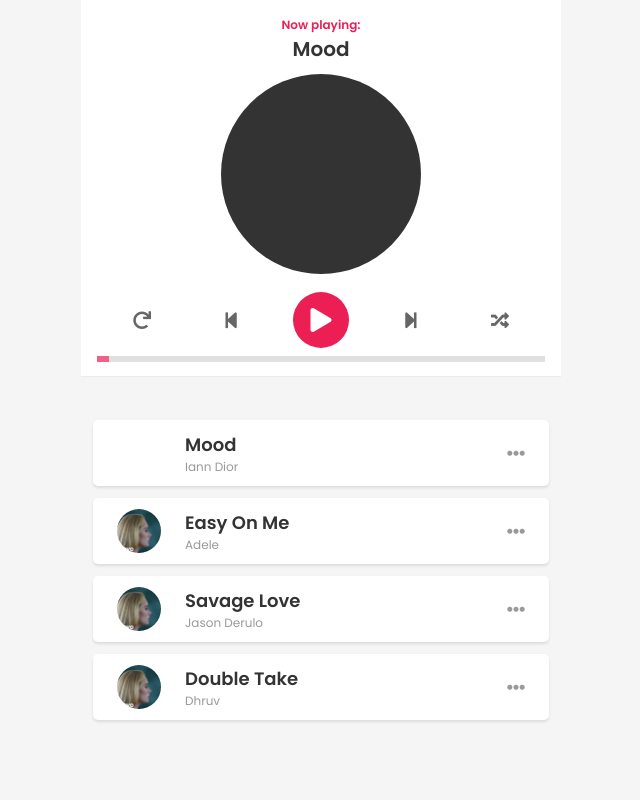
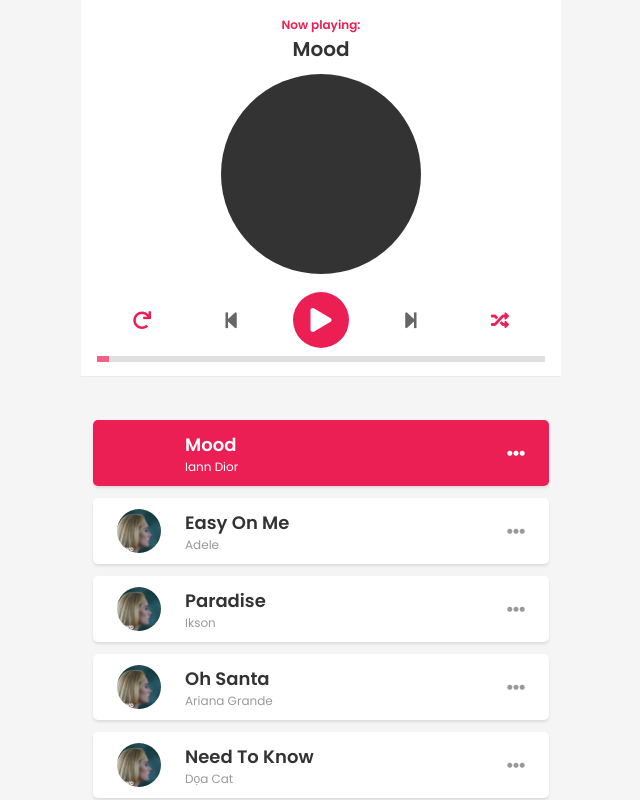
Before and after one commit to NguyenThiThuQuyen/Music-Player, a plain HTML site: page assets/index.html in a window 1280 px wide. Both pictures are taken after a click on the element 461 px from the left and 320 px from the top of the page. Shown: the top 800 px of the page, without its empty margins (319-959 px from the left). Drawn offline with Linux system fonts and the light colour scheme.

Commit message:
add change

```diff
--- a/assets/index.html
+++ b/assets/index.html
@@ -56,6 +56,8 @@
             const $ = document.querySelector.bind(document)
             const $$ = document.querySelectorAll.bind(document)
 
+            const PLAYER_STORAGE_KEY = 'F8_PLAYER'
+
             const player = $('.player')
             const cd = $('.cd')
             const heading = $('header h2')
@@ -67,12 +69,16 @@
             const nextBtn = $('.btn-next')
             const randomBtn = $('.btn-random')
             const repeatBtn = $('.btn-repeat')
+            const playlist = $('.playlist')
+
 
 
             const app = {
               currentIndex: 0,
               isPlaying: false,
               isRandom: false,
+              isRepeat: false,
+              config: JSON.parse(localStorage.getItem(PLAYER_STORAGE_KEY)) || {},
               songs: [
               {
                     name: 'Mood',
@@ -84,6 +90,24 @@
                     name: 'Easy On Me',
                     singer: 'Adele',
                     path: 'music/EasyOnMe.mp3',
+                    image: 'img/EasyOnMe.jpg'
+                },
+                {
+                    name: 'Paradise',
+                    singer: 'Ikson',
+                    path: 'music/Paradise.mp3',
+                    image: 'img/EasyOnMe.jpg'
+                },
+                {
+                    name: 'Oh Santa',
+                    singer: 'Ariana Grande',
+                    path: 'music/OhSanta.mp3',
+                    image: 'img/EasyOnMe.jpg'
+                },
+                {
+                    name: 'Need To Know',
+                    singer: 'Dọa Cat',
+                    path: 'music/needtoknow.mp3',
                     image: 'img/EasyOnMe.jpg'
                 },
                 {
@@ -101,10 +125,14 @@
 
 
             ],
+            setConfig: function(key, value){
+              this.config[key] = value;
+              localStorage.setItem(PLAYER_STORAGE_KEY, JSON.stringify(this.config))
+            },
             render: function(){
-                const htmls = this.songs.map(song => {
+                const htmls = this.songs.map((song, index) => {
                     return `
-                        <div class="song">
+                        <div class="song ${index === this.currentIndex ? 'active' : ''}" data-index="${index}" >
                             <div class="thumb"
                                 style="background-image: url('${song.image}')">
                             </div>
@@ -119,7 +147,7 @@
                     `
                 })
 
-                $('.playlist').innerHTML = htmls.join('')
+                playlist.innerHTML = htmls.join('')
             },
             defineProperties: function(){
               Object.defineProperty(this, 'currentSong', {
@@ -127,6 +155,7 @@
                   return this.songs[this.currentIndex]
                 }
               })
+
             },
             handleEvents: function() {
               const _this = this
@@ -184,7 +213,7 @@
 
               // xử lý khi tua song
               progress.onchange = function(e) {
-                const seekTime = e.target.value * audio.duration /100
+                const seekTime = audio.duration /100 * e.target.value
                 audio.currentTime = seekTime
               }
 
@@ -196,6 +225,8 @@
                   _this.nextSong()
                 }
                 audio.play()
+                _this.render()
+                _this.scrollToActiveSong()
               }
 
               // khi prev song
@@ -206,23 +237,68 @@
                   _this.prevSong()
                 }
                 audio.play()
+                _this.render()
+                _this.scrollToActiveSong()
               }
 
               // xử lý bật/tắt random song
               randomBtn.onclick = function(e) {
                 _this.isRandom = !_this.isRandom
+                _this.setConfig('isRandom', _this.isRandom)
                 randomBtn.classList.toggle('active', _this.isRandom)
+              }
+
+              // xử lý lập lại một song
+              repeatBtn.onclick = function(e){
+                _this.isRepeat = !_this.isRepeat
+                _this.setConfig('isRepeat', _this.isRepeat)
+                repeatBtn.classList.toggle('active', _this.isRepeat)
               }
 
               // xử lý next song khi adio ended
               audio.onended = function () {
+                if(_this.isRepeat){
+                  audio.play()
+                }else {
                   nextBtn.click()
                 }
+              }
+
+              // lắng nghe hành vi click vào playlish
+              playlist.onclick = function (e){
+                const songNode = e.target.closest('.song:not(.active)')
+                if(songNode ||  e.target.closest('(.option)')) {
+                // xử lý khi click vào song
+                  if (songNode) {
+                    // console.log(e.target)
+                    _this.currentIndex = Number(songNode.dataset.index)
+                    _this.loadCurrentSong
+                    _this.render()
+                    audio.play()
+                  }
+                // xử lý khi click vào song option
+                  // if (e.target.closest('(.option)')){
+
+                  // }
+                }
+              }
+            },
+            scrollToActiveSong: function() {
+              setTimeout(() => {
+                $('.song.active').scrollIntoView({
+                  behavior: 'smooth',
+                  block: 'nearest'
+                })
+              }, 300)
             },
             loadCurrentSong: function(){
               heading.textContent = this.currentSong.name
               cdThumb.style.backgroundImage = `url('${this.currentSong.image}')`
               audio.src = this.currentSong.path
+            },
+            loadConfig: function(){
+              this.isRandom = this.config.isRandom
+              this.isRepeat = this.config.isRepeat
             },
             nextSong: function() {
               this.currentIndex++
@@ -249,6 +325,8 @@
               this.loadCurrentSong()
             },
             start: function(){
+              // gán cấu hình từ config vào ứng dụng
+              this.loadConfig()
               //dinh nghia cac thuoc tinh cho obj
               this.defineProperties()
 
@@ -260,8 +338,14 @@
 
               //render playlist
               this.render()
+
+              // hiển thị trạng thái ban đầu của btn repeat và random
+              randomBtn.classList.toggle('active', this.isRandom)
+              repeatBtn.classList.toggle('active', this.isRepeat)
+
             }
           }
+
           app.start()
 
       </script>
```
Also changed, not shown: 3 other files. Lines whose indentation alone changed are shown as unchanged.
